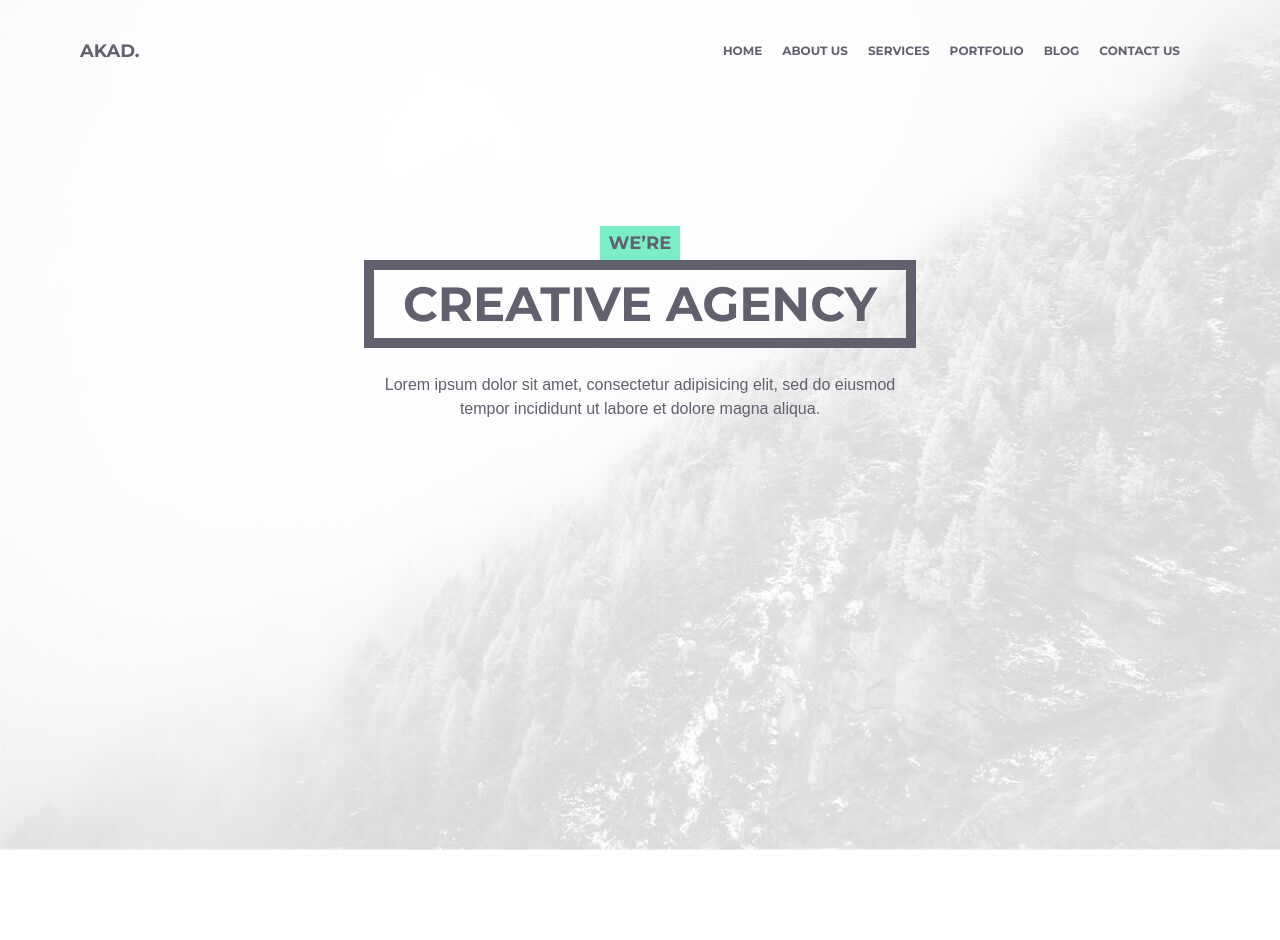
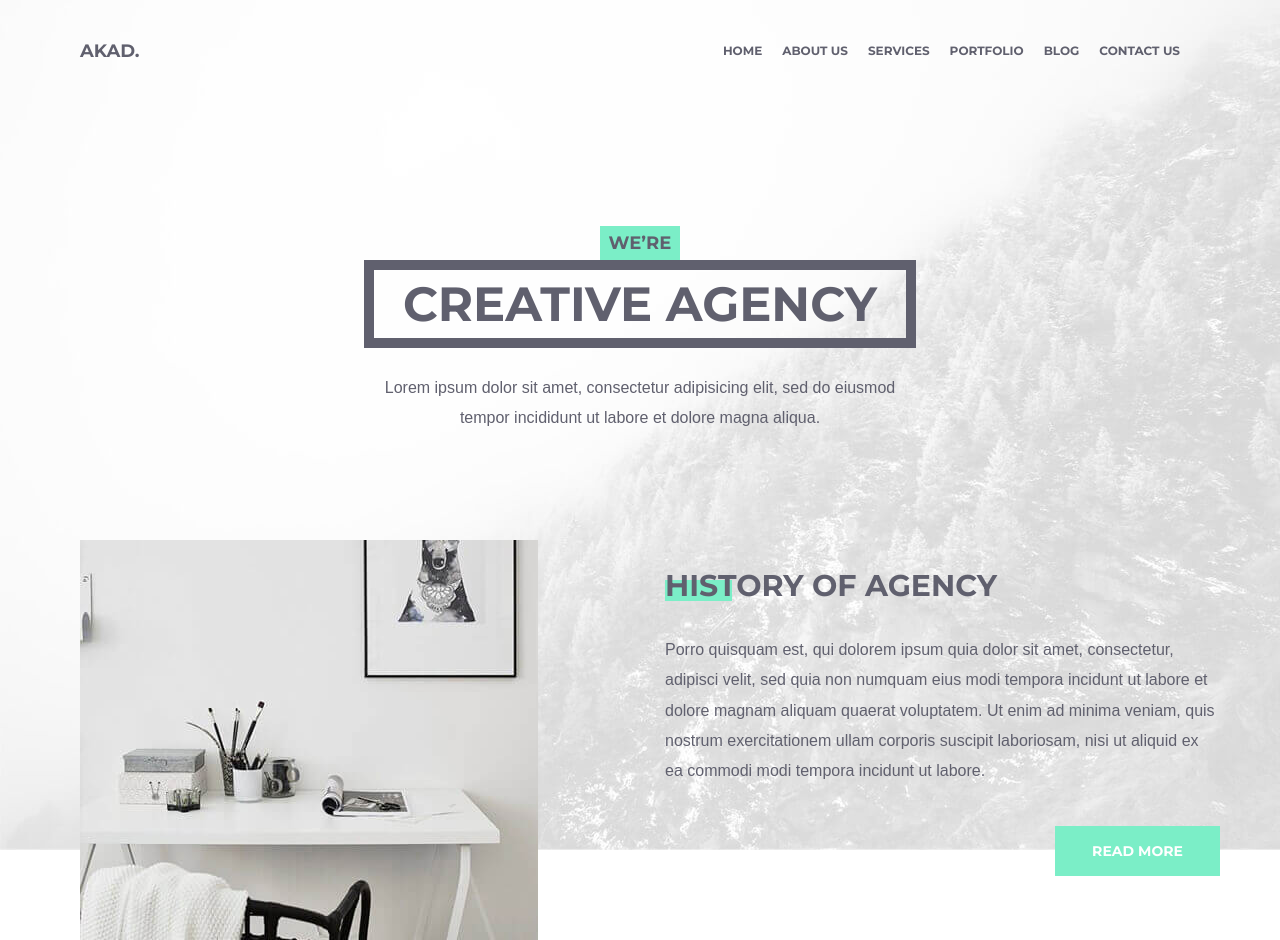
Before and after one commit to ankovel/Akad, a plain HTML site: page index.html in a window 1280 px wide. Before the commit the page ends 850 px from the top, so only its background shows below. Drawn offline with Linux system fonts and the light colour scheme.

Commit message:
implement header content

```diff
--- a/index.html
+++ b/index.html
@@ -47,8 +47,20 @@
             <h1 class="header_info-title">
                 CREATIVE AGENCY
             </h1>
-            <p class="header_info-text">Lorem ipsum dolor sit amet, consectetur adipisicing elit,
+            <p class="header_info-text text">Lorem ipsum dolor sit amet, consectetur adipisicing elit,
                  sed do eiusmod tempor incididunt ut labore et dolore magna aliqua.</p>
+        </div>
+
+        <div class="header_info-content">
+            <img class="header_info-picture" src="./images/img/introduction-history.jpg" alt="picture">
+            <div class="header_info-history">
+                <h2 class="header_info-subtitle subtitle">HISTORY OF AGENCY</h2>
+                <p class="header_info-text text">Porro quisquam est, qui dolorem ipsum quia dolor sit amet, consectetur, adipisci velit, sed quia non numquam eius
+                    modi tempora incidunt ut labore et dolore magnam aliquam quaerat voluptatem. Ut enim ad minima veniam, quis nostrum
+                    exercitationem ullam corporis suscipit laboriosam, nisi ut aliquid ex ea commodi modi tempora incidunt ut labore.
+                </p>
+                <button class="header_btn btn">READ MORE</button>
+            </div>
         </div>
 
     </header>
--- a/styles.css
+++ b/styles.css
@@ -72,3 +72,51 @@ body {
     letter-spacing: normal;
     color: #60606e;
 }
+.header_info-content {
+    display: flex;
+}
+.header_info-picture {
+    margin-top: 107px;
+
+}
+.header_info-history {
+    margin-top: 129px;
+    margin-left: 127px;
+}
+.header_info-subtitle {
+    position: relative;
+    font-size: 30px;
+    line-height: 1.6;
+    z-index: 0;
+    font-weight: bold;
+    color: #60606e;
+}
+.header_info-subtitle::before {
+    content: '';
+    position: absolute;
+    width: 67px;
+    height: 21px;
+    top: 18px;
+    z-index: -1;
+    background-color: #7beec7;
+}
+.text {
+    line-height: 1.88;
+}
+.header_btn {
+  width: 135px;
+  float: right;
+  margin-top: 40px;
+  background-color: #a5edc7;
+}
+.btn {
+    font-family: "Montserrat", sans-serif;
+    width: 165px;
+    height: 50px;
+    font-size: 14px;
+    font-weight: bold;
+    line-height: 3.43;
+    border: 0;
+    color: #ffffff;
+    background-color: #7beec7;
+}
```
